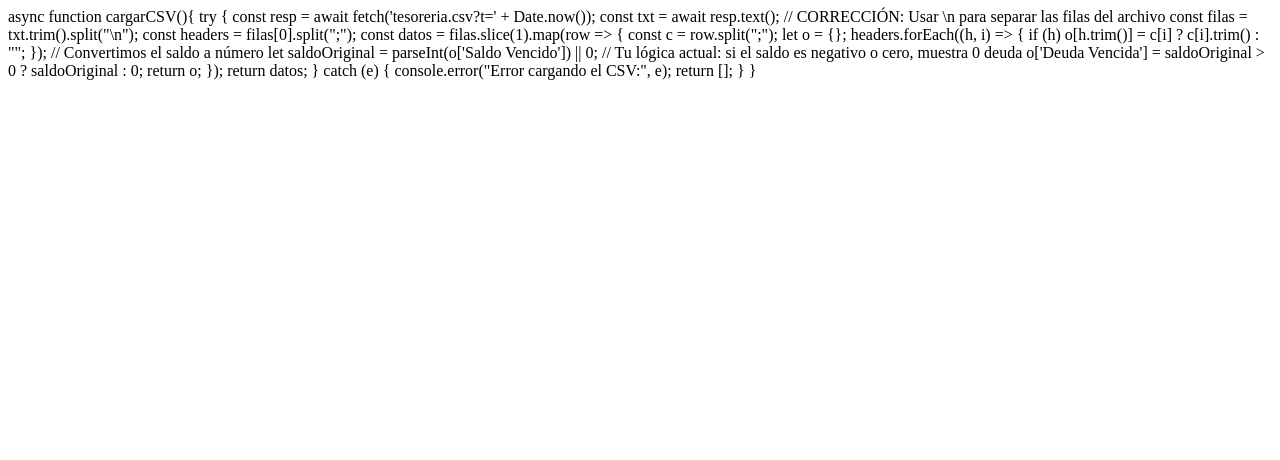
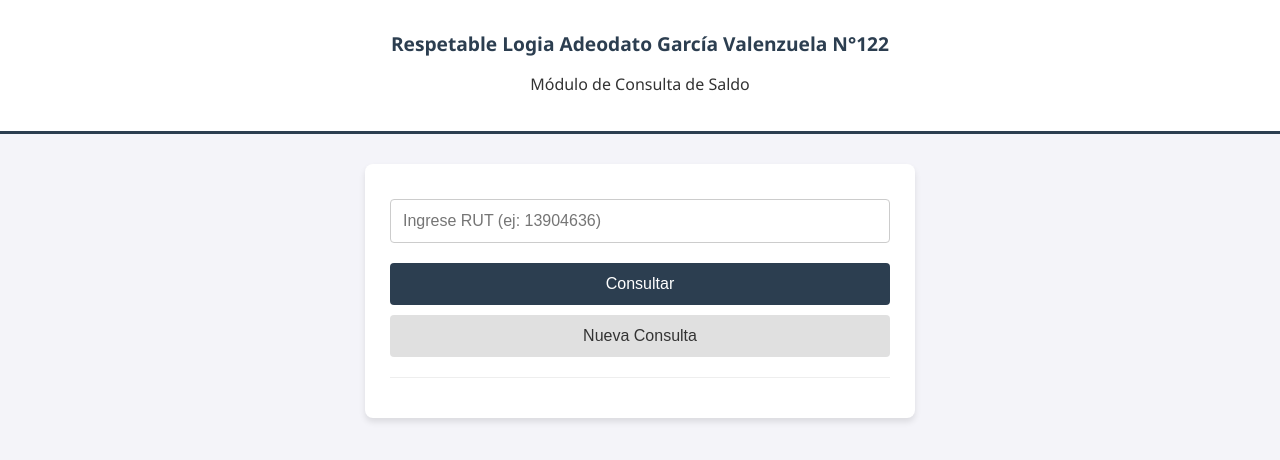
Before and after one commit to alvarorubiocl/RL122, a plain HTML site: page index.html in a window 1280 px wide. Drawn offline with Linux system fonts and the light colour scheme.

Commit message:
Update index.html

```diff
--- a/index.html
+++ b/index.html
@@ -1,28 +1,119 @@
-async function cargarCSV(){
+<!DOCTYPE html>
+<html lang="es">
+<head>
+    <meta charset="UTF-8">
+    <meta name="viewport" content="width=device-width, initial-scale=1.0">
+    <title>Consulta de Saldo - Logia 122</title>
+    <style>
+        body { font-family: 'Segoe UI', Arial, sans-serif; margin: 0; padding: 0; background-color: #f4f4f9; color: #333; }
+        header { text-align: center; padding: 20px; background-color: #fff; border-bottom: 3px solid #2c3e50; margin-bottom: 30px; }
+        .container { width: 90%; max-width: 500px; margin: auto; background: white; padding: 25px; border-radius: 8px; box-shadow: 0 4px 6px rgba(0,0,0,0.1); }
+        h2 { font-size: 1.2rem; color: #2c3e50; margin-top: 10px; }
+        input { width: 100%; padding: 12px; margin: 10px 0; font-size: 16px; border: 1px solid #ccc; border-radius: 4px; box-sizing: border-box; }
+        button { width: 100%; padding: 12px; font-size: 16px; margin-top: 10px; cursor: pointer; border: none; border-radius: 4px; transition: 0.3s; }
+        .btn-buscar { background-color: #2c3e50; color: white; }
+        .btn-buscar:hover { background-color: #34495e; }
+        .btn-limpiar { background-color: #e0e0e0; color: #333; }
+        .btn-limpiar:hover { background-color: #d0d0d0; }
+        #out { margin-top: 20px; font-size: 18px; line-height: 1.6; border-top: 1px solid #eee; padding-top: 15px; }
+        #error { color: #d32f2f; margin-top: 10px; font-weight: bold; }
+        .deuda-valor { font-weight: bold; color: #d32f2f; }
+    </style>
+    <script>
+        let data = [];
+
+        async function cargarCSV() {
             try {
+                // Se agrega un timestamp para evitar problemas de caché del navegador
                 const resp = await fetch('tesoreria.csv?t=' + Date.now());
                 const txt = await resp.text();
-    // CORRECCIÓN: Usar \n para separar las filas del archivo
+
+                // CORRECCIÓN: Usar \n para separar correctamente las filas del CSV
                 const filas = txt.trim().split("\n");
-    const headers = filas[0].split(";");
+                const headers = filas[0].split(";").map(h => h.trim());
 
-    const datos = filas.slice(1).map(row => {
-      const c = row.split(";");
-      let o = {};
+                const datosProcesados = filas.slice(1).map(row => {
+                    const columnas = row.split(";");
+                    let objeto = {};
                     headers.forEach((h, i) => {
-        if (h) o[h.trim()] = c[i] ? c[i].trim() : "";
+                        objeto[h] = columnas[i] ? columnas[i].trim() : "";
                     });
 
-      // Convertimos el saldo a número
-      let saldoOriginal = parseInt(o['Saldo Vencido']) || 0;
-      // Tu lógica actual: si el saldo es negativo o cero, muestra 0 deuda
-      o['Deuda Vencida'] = saldoOriginal > 0 ? saldoOriginal : 0;
-
-      return o;
+                    // Convertir el saldo a número para lógica de deuda
+                    let saldo = parseInt(objeto['Saldo Vencido']) || 0;
+                    objeto['Deuda Vencida'] = saldo > 0 ? saldo : 0;
+                    return objeto;
                 });
-    return datos;
+                return datosProcesados;
             } catch (e) {
-    console.error("Error cargando el CSV:", e);
+                console.error("Error al cargar la base de datos:", e);
+                document.getElementById('error').innerHTML = 'Error al conectar con la base de datos.';
                 return [];
             }
         }
+
+        async function init() {
+            data = await cargarCSV();
+        }
+
+        // Ejecutar carga al iniciar
+        init();
+
+        function validarRut(r) {
+            // Valida que sean solo números entre 7 y 9 dígitos
+            return /^\d{7,9}$/.test(r);
+        }
+
+        async function buscar() {
+            if (data.length === 0) data = await cargarCSV();
+
+            const rutInput = document.getElementById('rut').value.trim();
+            const errorDiv = document.getElementById('error');
+            const outDiv = document.getElementById('out');
+
+            errorDiv.innerHTML = '';
+            outDiv.innerHTML = '';
+
+            if (!validarRut(rutInput)) {
+                errorDiv.innerHTML = 'RUT inválido. Ingrese solo números sin puntos ni guion.';
+                return;
+            }
+
+            const resultado = data.find(x => x.RUT === rutInput);
+
+            if (resultado) {
+                outDiv.innerHTML = `
+                    <strong>Nombre:</strong> ${resultado.Nombres} ${resultado['Apellido Paterno']}<br>
+                    <strong>Estado de Cuenta:</strong> <span class="deuda-valor">$${resultado['Deuda Vencida'].toLocaleString('es-CL')}</span>
+                `;
+            } else {
+                outDiv.innerHTML = '<span style="color: #666;">El RUT ingresado no se encuentra en los registros actuales.</span>';
+            }
+        }
+
+        function limpiar() {
+            document.getElementById('rut').value = '';
+            document.getElementById('error').innerHTML = '';
+            document.getElementById('out').innerHTML = '';
+        }
+    </script>
+</head>
+<body>
+
+<header>
+    <img width="120" src="Logo.jpg" alt="Logo Logia 122" onerror="this.style.display='none'">
+    <h2>Respetable Logia Adeodato García Valenzuela N°122</h2>
+    <p>Módulo de Consulta de Saldo</p>
+</header>
+
+<div class="container">
+    <input type="text" id="rut" placeholder="Ingrese RUT (ej: 13904636)" inputmode="numeric">
+    <button class="btn-buscar" onclick="buscar()">Consultar</button>
+    <button class="btn-limpiar" onclick="limpiar()">Nueva Consulta</button>
+
+    <div id="error"></div>
+    <div id="out"></div>
+</div>
+
+</body>
+</html>
```
Lines whose indentation alone changed are shown as unchanged.
